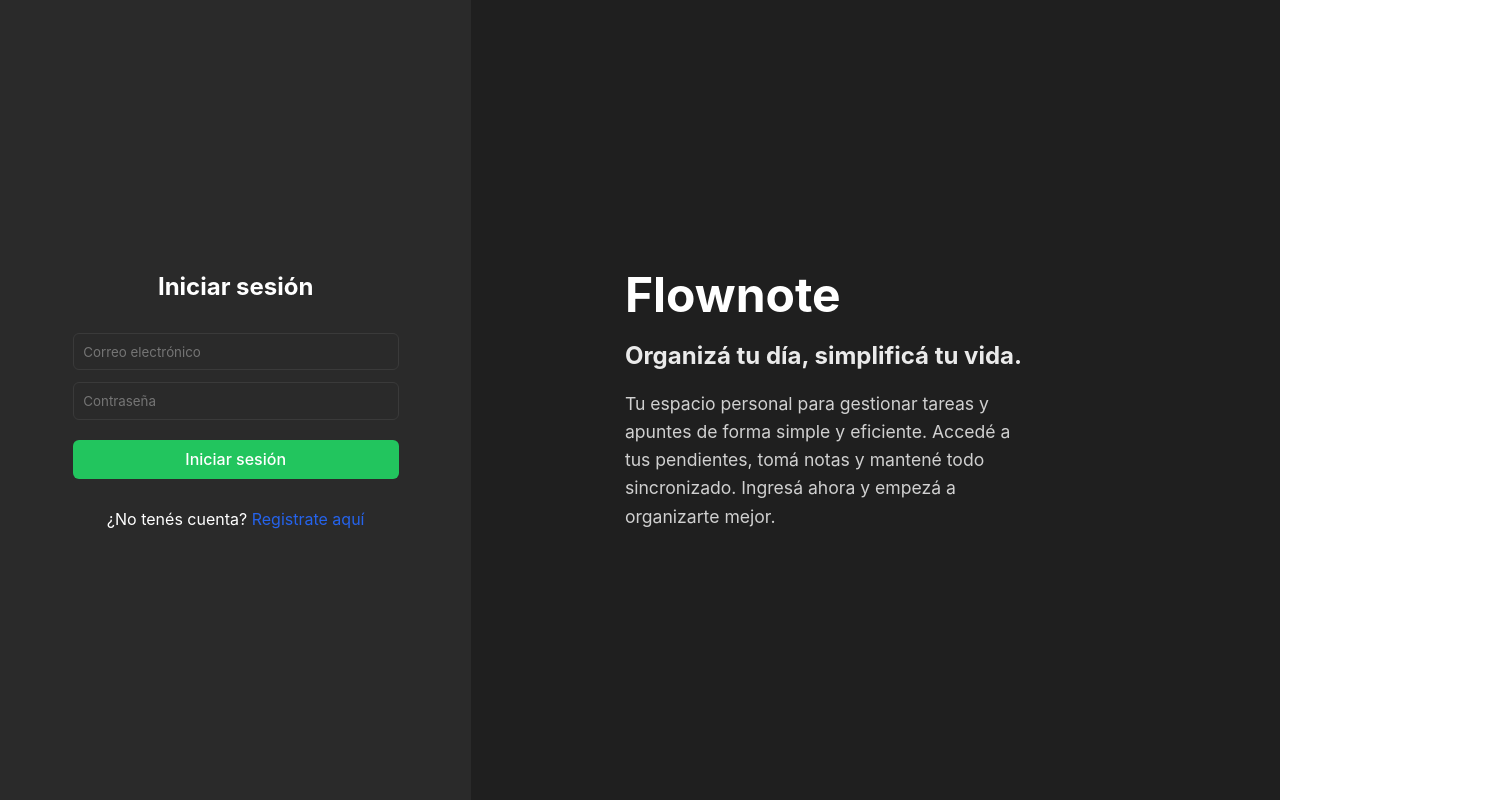
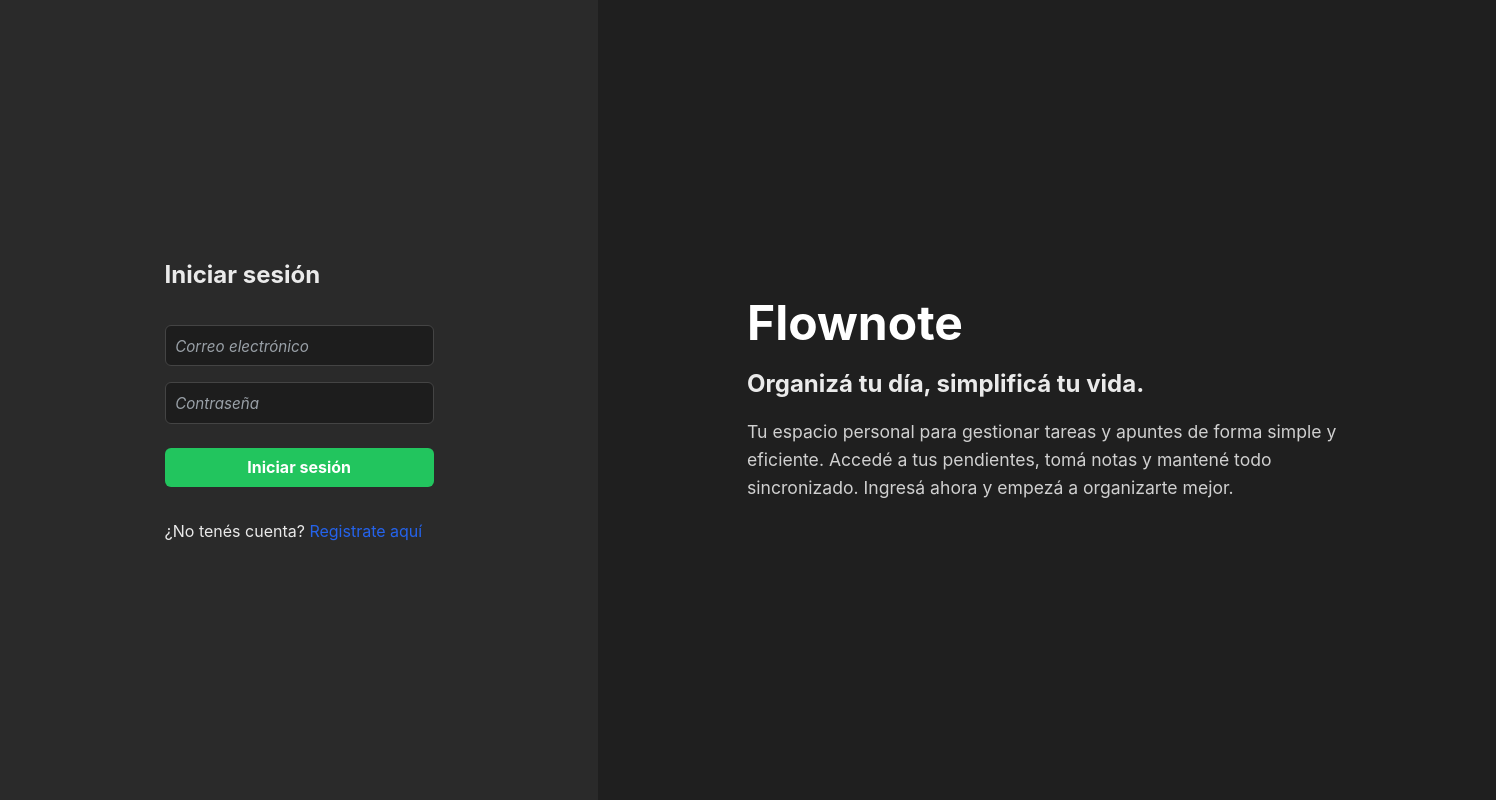
Before and after one commit to etec-programacion-3/programacion-3-2025-manescaun-Arroz2807, a React app in the folder Frontend/: page / in a window 1280 px wide. Shown: the whole page, 1496 px wide, since content can reach past the window. Built offline with nearby package versions, Linux system fonts and the light colour scheme; the HTML template or start-up script is replaced by a standard one.

Commit message:
#11.1 Estetica de la pagina Web - Tareas Listo

```diff
--- a/Frontend/src/components/LoginPage.jsx
+++ b/Frontend/src/components/LoginPage.jsx
@@ -38,7 +38,7 @@ export default function LoginPage({ onLogin }) {
 
   return (
     <div className="auth-page">
-      {/* --- Columna izquierda: formulario (40%) --- */}
+      {/* --- Columna izquierda: formulario (60%) --- */}
       <div
         className="auth-form"
         style={{
@@ -101,7 +101,7 @@ export default function LoginPage({ onLogin }) {
         </div>
       </div>
 
-      {/* --- Columna derecha: descripción (60%) --- */}
+      {/* --- Columna derecha: descripción (90%) --- */}
       <div
         className="auth-right"
         style={{
--- a/Frontend/src/global.css
+++ b/Frontend/src/global.css
@@ -4,31 +4,37 @@
   --gray-light: #2a2a2a;
   --gray-lighter: #3a3a3a;
   --text-color: #eaeaea;
+  --muted-text: #c9c9c9;
   --error-color: #ff6b6b;
   --button-blue: #2563eb;
   --button-green: #22c55e;
   --button-red: #ef4444;
+
+  /* ======= Proporciones login/register ======= */
+  --auth-form-width: 45%;
+  --auth-right-width: 55%;
 }
 
+/* Reset / base */
 * {
   margin: 0;
   padding: 0;
   box-sizing: border-box;
   font-family: "Inter", sans-serif;
 }
-
 body {
   background-color: var(--gray-bg);
   color: var(--text-color);
+  height: 100vh;
+  overflow: hidden;
 }
 
-/* --- Layout general de la App --- */
 .app-container {
   display: flex;
   min-height: 100vh;
 }
 
-/* --- Barra lateral --- */
+/* Sidebar lateral del sistema */
 .sidebar {
   width: 70px;
   background-color: var(--gray-light);
@@ -42,7 +48,6 @@ body {
   left: 0;
   bottom: 0;
 }
-
 .sidebar button,
 .sidebar a {
   background: none;
@@ -52,32 +57,115 @@ body {
   cursor: pointer;
   transition: transform 0.2s;
 }
-
 .sidebar button:hover,
 .sidebar a:hover {
-  transform: scale(1.2);
+  transform: scale(1.15);
 }
-
 .logout-btn {
   margin-top: auto;
   color: var(--error-color);
 }
 
-/* --- Contenido principal --- */
 .main-content {
   margin-left: 70px;
   flex-grow: 1;
   padding: 2rem;
 }
 
-/* --- Formularios --- */
+/* ===========================================================
+   BLOQUE EXCLUSIVO: LOGIN Y REGISTER (auth)
+   =========================================================== */
+.auth-page {
+  display: flex;
+  height: 100vh;
+}
+
+/* Columna izquierda (formulario) */
+.auth-form {
+  flex: 0 0 var(--auth-form-width);
+  background-color: var(--gray-light);
+  display: flex;
+  justify-content: center;
+  align-items: center;
+  padding: 2rem;
+}
+
+.auth-form-content form {
+  display: flex;
+  flex-direction: column;
+  gap: 1rem;
+}
+
+.auth-form-content input {
+  width: 100%;
+  padding: 0.6rem;
+  border-radius: 6px;
+  border: 1px solid #444;
+  background-color: #1d1d1d;
+  color: white;
+  font-size: 1rem;
+}
+
+.auth-form-content input::placeholder {
+  color: #9aa1a8;
+  font-style: italic;
+}
+
+.auth-form-content button {
+  background-color: var(--button-green);
+  color: white;
+  padding: 0.6rem;
+  border: none;
+  border-radius: 6px;
+  font-weight: bold;
+  transition: background-color 0.2s;
+}
+.auth-form-content button:hover {
+  background-color: #2ecb63;
+}
+
+/* Columna derecha (descripción) */
+.auth-right {
+  flex: 0 0 var(--auth-right-width);
+  background-color: var(--gray-bg);
+  display: flex;
+  justify-content: center;
+  align-items: center;
+  padding: 2rem;
+}
+
+.auth-right-content {
+  max-width: 600px;
+  text-align: left;
+}
+
+.auth-right-content h1 {
+  font-size: 3rem;
+  margin-bottom: 1rem;
+  color: white;
+}
+
+.auth-right-content h2 {
+  color: var(--text-color);
+  margin-bottom: 1rem;
+}
+
+.auth-right-content p {
+  color: #d0d0d0;
+  line-height: 1.6;
+  font-size: 1.1rem;
+}
+
+/* ===========================================================
+   FORMULARIOS GENERALES (para tareas)
+   =========================================================== */
 form {
   display: flex;
   flex-direction: column;
   gap: 0.75rem;
 }
-
-input, textarea {
+input,
+textarea {
   padding: 0.6rem;
   border: 1px solid var(--gray-lighter);
   border-radius: 6px;
@@ -85,87 +173,257 @@ input, textarea {
   color: white;
 }
 
+/* --- Placeholders consistentes --- */
+input::placeholder,
+textarea::placeholder {
+  color: #9aa1a8;
+  font-style: italic;
+  font-family: "Inter", sans-serif;
+  font-size: 0.95rem;
+}
+
 button {
   cursor: pointer;
 }
 
-/* --- Página de Login y Registro --- */
-.auth-page {
-  display: flex;
-  min-height: 100vh;
+/* Botones */
+.btn-green {
+  background-color: var(--button-green);
   color: white;
+  padding: 0.6rem 1rem;
+  border-radius: 6px;
+  border: none;
+  font-weight: 700;
+}
+.btn-blue {
+  background-color: var(--button-blue);
+  color: white;
+  padding: 0.45rem 0.8rem;
+  border-radius: 6px;
+  border: none;
+  font-weight: 700;
+}
+.btn-red {
+  background-color: var(--button-red);
+  color: white;
+  padding: 0.45rem 0.8rem;
+  border-radius: 6px;
+  border: none;
+  font-weight: 700;
+}
+.btn-cancel {
+  background-color: var(--gray-lighter);
+  color: white;
+  padding: 0.45rem 0.8rem;
+  border-radius: 6px;
+  border: none;
+  font-weight: 700;
 }
 
-.auth-form,
-.auth-right {
-  flex: 1;
+/* ------------------------
+   TASKS - fullscreen layout
+   ------------------------ */
+.tasks-fullscreen {
   display: flex;
-  justify-content: center;
-  align-items: center;
+  width: 100vw;
+  height: 100vh;
+  overflow: hidden;
 }
 
-/* --- Contenido centrado y equilibrado --- */
-.auth-form-content,
-.auth-right-content {
-  width: 80%;
-  max-width: 400px;
-  text-align: center;
+/* Lista de tareas (izquierda) */
+.tasks-list-panel {
+  width: 35%;
+  background: #2f2f2f;
+  padding: 2rem;
+  border-right: 1px solid #262626;
+  overflow-y: auto;
+  display: flex;
+  flex-direction: column;
 }
 
-/* --- Panel derecho --- */
-.auth-right {
-  background-color: var(--gray-light);
+.tasks-list-panel h2 {
+  margin-bottom: 1rem;
+  color: var(--text-color);
+  text-align: left;
 }
 
-.auth-right h1 {
-  font-size: 2.5rem;
-  margin-bottom: 0.5rem;
-  color: white;
+/* Lista */
+.tasks-list-ul {
+  list-style: none;
+  display: flex;
+  flex-direction: column;
+  gap: 1rem;
+  overflow-y: auto;
+  padding: 0;
+  margin: 0;
+  flex-grow: 1;
 }
 
-.auth-right h2 {
-  margin-bottom: 1rem;
-  color: var(--button-w);
+/* Fila individual */
+.task-row {
+  background: var(--gray-lighter);
+  border-radius: 10px;
+  padding: 1rem;
+  display: flex;
+  justify-content: space-between;
+  align-items: flex-start;
+  gap: 1rem;
+}
+.task-header {
+  display: flex;
+  gap: 0.5rem;
+  align-items: baseline;
+}
+.task-title {
+  font-size: 1rem;
+  color: var(--text-color);
+  font-weight: 700;
+  word-wrap: break-word;
+  white-space: normal;
+  overflow-wrap: break-word;
+  max-width: 52ch;
 }
 
-.auth-right h3 {
-  margin-bottom: 1rem;
-  color: var(--text-color);
+.task-date {
+  color: var(--muted-text);
+  font-size: 0.9rem;
 }
 
-.auth-right p {
-  color: #d0d0d0;
+.task-description {
+  margin-top: 0.65rem;
+  font-size: 0.95rem;
+  color: #d1d5db;
+  line-height: 1.6;
+
+  /* 👇 Salto de línea automático */
+  word-wrap: break-word;
+  white-space: normal;
+  overflow-wrap: break-word;
+  max-width: 52ch;
+}
+
+.task-description ol,
+.task-description ul {
+  margin: 0.35rem 0 0.35rem 1.2rem;
+  padding-left: 0.6rem;
+}
+.task-description ol {
+  list-style-type: decimal;
+}
+.task-description ul {
+  list-style-type: disc;
+}
+
+.task-actions {
+  display: flex;
+  gap: 0.5rem;
+  align-items: start;
+}
+
+/* Panel del formulario (derecha) */
+.tasks-form-panel {
+  width: 30%;
+  padding: 2rem;
+  background: var(--gray-bg);
+  overflow-y: auto;
+  display: flex;
+  flex-direction: column;
+  justify-content: flex-start;
+}
+
+/* -------------------------
+   ReactQuill Dark Styling
+   ------------------------- */
+.quill-dark-wrapper {
+  background-color: var(--gray-lighter);
+  border: 1px solid var(--gray-light);
+  border-radius: 8px;
+  overflow: hidden;
+  flex-grow: 1;
+  display: flex;
+  flex-direction: column;
+}
+
+/* Toolbar */
+.quill-dark-wrapper .ql-toolbar {
+  background-color: var(--gray-light);
+  border: none;
+  border-bottom: 1px solid var(--gray-lighter);
+  padding: 6px 8px;
+  display: flex;
+  flex-wrap: wrap;
+  justify-content: flex-start;
+}
+
+/* Íconos blancos sin fondo */
+.quill-dark-wrapper .ql-toolbar button,
+.quill-dark-wrapper .ql-toolbar .ql-picker-label,
+.quill-dark-wrapper .ql-toolbar .ql-picker-item {
+  color: white !important;
+  background: none !important;
+  border: none !important;
+  opacity: 1;
+}
+.quill-dark-wrapper .ql-toolbar button:hover,
+.quill-dark-wrapper .ql-toolbar .ql-picker-label:hover {
+  color: #60a5fa !important;
+}
+
+/* Íconos SVG visibles */
+.quill-dark-wrapper .ql-stroke {
+  stroke: white !important;
+}
+.quill-dark-wrapper .ql-fill {
+  fill: white !important;
+}
+
+/* Editor */
+.quill-dark-wrapper .ql-container {
+  flex-grow: 1;
+  background-color: var(--gray-lighter);
+  color: white;
+  border: none;
+}
+.quill-dark-wrapper .ql-editor {
+  background-color: transparent;
+  color: white;
+  padding: 1rem;
+  font-size: 1rem;
   line-height: 1.6;
 }
 
-/* --- Errores --- */
-.error {
-  color: var(--error-color);
-  font-weight: bold;
-}
-
-/* --- Botones --- */
-button[title]::after {
-  content: attr(title);
-  position: absolute;
-  background: var(--gray-light);
-  color: white;
-  padding: 0.3rem 0.5rem;
-  border-radius: 6px;
-  opacity: 0;
-  transform: translateY(-150%);
-  transition: opacity 0.2s ease;
-  pointer-events: none;
-  font-size: 0.75rem;
-}
-
-button:hover[title]::after {
+/* Placeholder del editor ReactQuill */
+.quill-dark-wrapper .ql-editor.ql-blank::before {
+  color: #9aa1a8;
+  font-style: italic;
+  font-family: "Inter", sans-serif;
+  font-size: 0.95rem;
   opacity: 1;
 }
 
-/* --- Listas (Tareas / Notas) --- */
-.list-container {
-  background-color: var(--gray-lighter);
-  border-radius: 8px;
-  padding: 1rem;
+/* Eliminar fondo de botones activos */
+.quill-dark-wrapper .ql-toolbar button.ql-active {
+  background: none !important;
+  color: #60a5fa !important;
 }
+
+/* Responsive */
+@media (max-width: 900px) {
+  .tasks-list-panel,
+  .tasks-form-panel {
+    width: 100%;
+  }
+  .tasks-fullscreen {
+    flex-direction: column;
+  }
+
+  .auth-page {
+    flex-direction: column;
+  }
+  .auth-form,
+  .auth-right {
+    flex: 0 0 auto;
+    width: 100%;
+    padding: 1.5rem;
+  }
+}
```
Also changed, not shown: Frontend/src/components/TaskForm.jsx (+107 -23 lines), Frontend/src/components/TaskList.jsx (+74 -21 lines).
